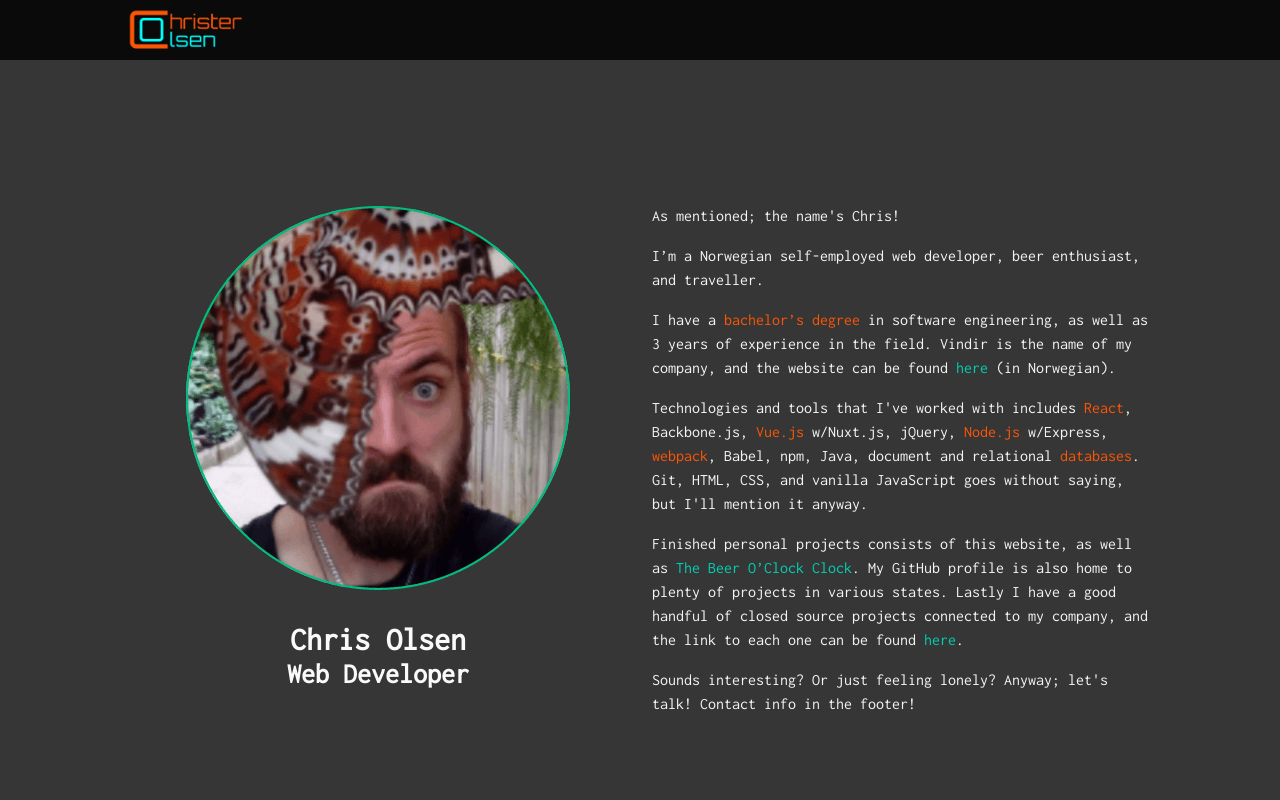
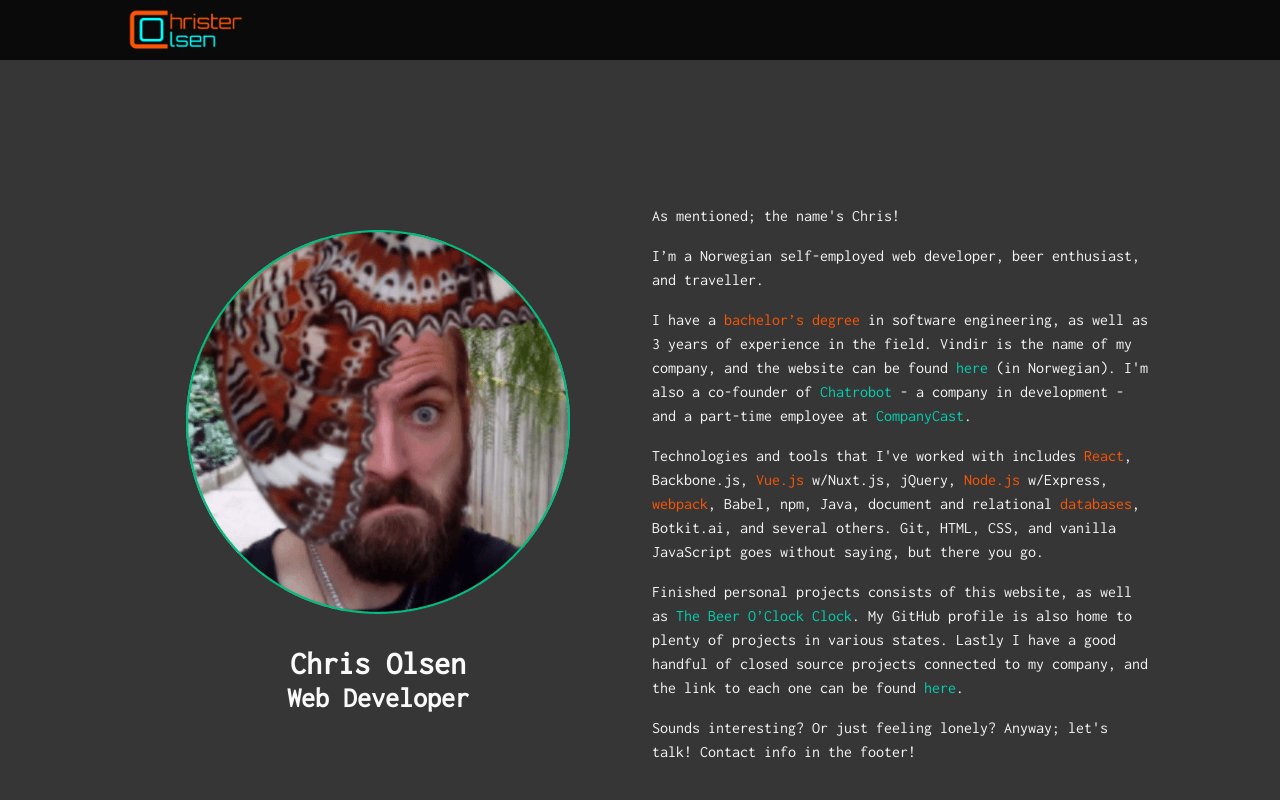
Before and after one commit to colsen1991/christerolsen-me, a Nuxt app: page / in a window 1280 px wide. Shown: the top 800 px of the page. Built offline with nearby package versions, Linux system fonts and the light colour scheme.

Commit message:
New wording and updates.

```diff
--- a/components/site-header.vue
+++ b/components/site-header.vue
@@ -2,7 +2,7 @@
   <div class="container">
     <div class="navbar-brand">
       <nuxt-link to="/" class="navbar-item">
-        <img src="~/assets/img/logo.png" alt="Christer Olsen" title="The logo">
+        <img src="~/assets/img/logo.png" alt="Christer Olsen" title="Christer Olsen">
       </nuxt-link>
     </div>
   </div>
--- a/pages/index.vue
+++ b/pages/index.vue
@@ -19,15 +19,15 @@
             </p>
             <p>
               I have a <span class="has-text-info">bachelor’s degree</span> in software engineering, as well as {{new Date().getFullYear() - 2014}} years of
-              experience in the field. Vindir is the name of my company, and the website can be found <a
-              href="https://www.vindir.no" target="_blank" rel="noopener nofollow">here</a> (in Norwegian).
+              experience in the field. Vindir is the name of my company, and the website can be found <a href="https://www.vindir.no" target="_blank" rel="noopener nofollow">here</a> (in Norwegian).
+              I'm also a co-founder of <a href="http://www.chatrobot.no" target="_blank" rel="noopener nofollow">Chatrobot</a> - a company in development - and a part-time employee at <a href="https://www.companycast.no" target="_blank" rel="noopener nofollow">CompanyCast</a>.
             </p>
             <p>
               Technologies and tools that I've worked with includes <span class="has-text-info">React</span>, Backbone.js, <span
               class="has-text-info">Vue.js</span> w/Nuxt.js, jQuery, <span class="has-text-info">Node.js</span>
               w/Express, <span class="has-text-info">webpack</span>, Babel, npm, Java, document and relational <span
-              class="has-text-info">databases</span>. Git, HTML, CSS, and vanilla JavaScript goes without saying, but I'll
-              mention it anyway.
+              class="has-text-info">databases</span>, Botkit.ai, and several others.
+              Git, HTML, CSS, and vanilla JavaScript goes without saying, but there you go.
             </p>
             <p>
               Finished personal projects consists of this website, as well as <a href="https://www.beeroclock.site" target="_blank" rel="noopener nofollow">The Beer O’Clock Clock</a>.
```
